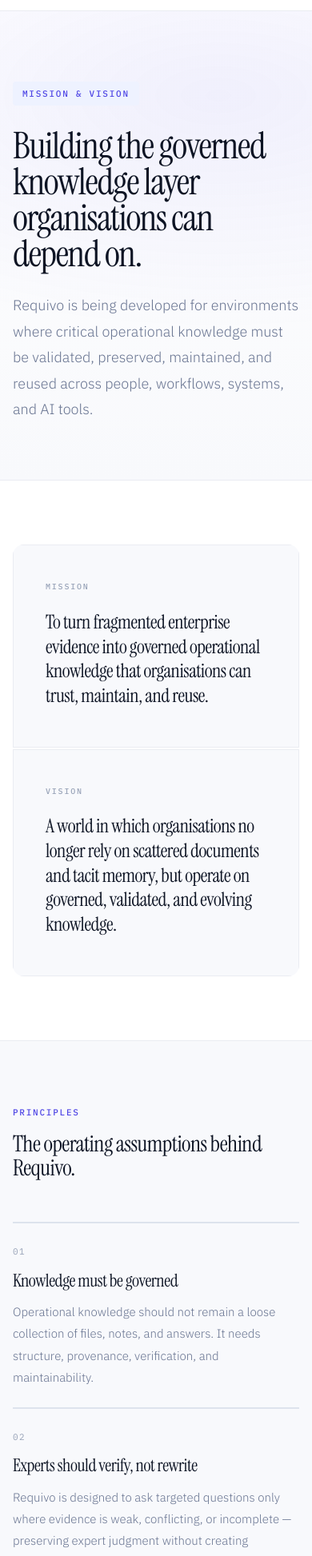
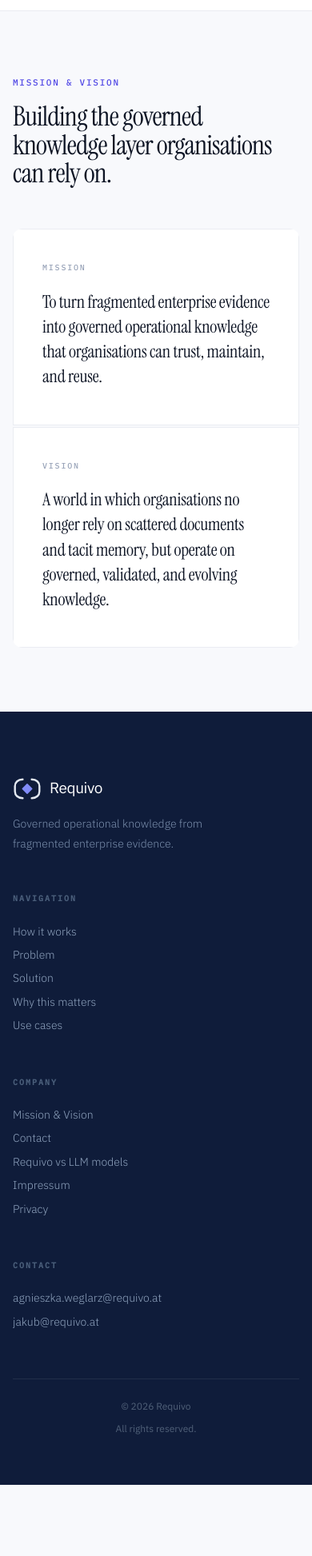
Before and after one commit to eicreadinessstudio/Tests, a plain HTML site: page mission-vision.html in a window 390 px wide. Shown: the part 51-1997 px from the top of the page at 80% size. After the commit the page ends 1908 px from the top, so only its background shows below. Drawn offline with Linux system fonts and the light colour scheme.

Commit message:
Update mission-vision.html with new structure and styles

```diff
--- a/mission.html
+++ b/mission-vision.html
@@ -3,50 +3,54 @@
 <head>
 <meta charset="UTF-8" />
 <meta name="viewport" content="width=device-width, initial-scale=1.0" />
-<title>Requivo — Mission & Vision</title>
+<title>Mission & Vision — Requivo</title>
 <link rel="icon" href="favicon.svg" />
 <link rel="preconnect" href="https://fonts.googleapis.com" />
 <link rel="preconnect" href="https://fonts.gstatic.com" crossorigin />
 <link href="https://fonts.googleapis.com/css2?family=Instrument+Serif:ital@0;1&family=IBM+Plex+Sans:ital,wght@0,300;0,400;0,500;0,600;1,300;1,400&family=IBM+Plex+Mono:wght@400;500&display=swap" rel="stylesheet" />
 
+<script>
+  document.documentElement.classList.add('js');
+</script>
+
 <style>
 :root {
-  --bg:          #ffffff;
-  --bg-off:      #f8f9fc;
-  --bg-deep:     #0f1c3a;
-  --line:        #dde3ed;
-  --line-soft:   #eaecf2;
-  --text:        #0d1424;
-  --text-soft:   #677390;
-  --text-dim:    #98a3b8;
-  --indigo:      #3730a3;
-  --indigo-mid:  #4f46e5;
-  --indigo-soft: #eef2ff;
-  --font-serif:  'Instrument Serif', Georgia, serif;
-  --font-sans:   'IBM Plex Sans', system-ui, sans-serif;
-  --font-mono:   'IBM Plex Mono', monospace;
-  --max:         1180px;
-  --ease:        cubic-bezier(.16,1,.3,1);
+  --bg: #ffffff;
+  --bg-off: #f8f9fc;
+  --bg-deep: #0f1c3a;
+  --line: #dde3ed;
+  --line-soft: #eaecf2;
+  --text: #0d1424;
+  --text-soft: #677390;
+  --text-dim: #98a3b8;
+  --indigo: #3730a3;
+  --indigo-mid: #4f46e5;
+  --font-serif: 'Instrument Serif', Georgia, serif;
+  --font-sans: 'IBM Plex Sans', system-ui, sans-serif;
+  --font-mono: 'IBM Plex Mono', monospace;
+  --max: 1180px;
+  --ease: cubic-bezier(.16,1,.3,1);
 }
 
 *, *::before, *::after { box-sizing: border-box; margin: 0; padding: 0; }
+
 html { scroll-behavior: smooth; }
 
 body {
   font-family: var(--font-sans);
-  background: var(--bg);
+  background: var(--bg-off);
   color: var(--text);
   line-height: 1.65;
   -webkit-font-smoothing: antialiased;
   -moz-osx-font-smoothing: grayscale;
   text-rendering: optimizeLegibility;
+  font-feature-settings: "kern" 1, "liga" 1, "calt" 1;
   overflow-x: hidden;
 }
 
 a { text-decoration: none; color: inherit; }
 .wrap { width: min(var(--max), calc(100% - 48px)); margin: 0 auto; }
 
-/* NAV */
 nav {
   position: sticky;
   top: 0;
@@ -54,6 +58,11 @@ nav {
   background: rgba(255,255,255,.92);
   backdrop-filter: blur(14px);
   border-bottom: 1px solid var(--line-soft);
+  transition: box-shadow .25s;
+}
+
+nav.raised {
+  box-shadow: 0 1px 0 var(--line-soft), 0 4px 24px rgba(55,48,163,.09);
 }
 
 .nav-inner {
@@ -64,16 +73,19 @@ nav {
   gap: 32px;
 }
 
-.logo {
+.logo,
+.footer-logo {
   display: flex;
   align-items: center;
   gap: 10px;
   font-family: var(--font-sans);
   font-size: 19px;
   font-weight: 400;
-  color: var(--text);
   letter-spacing: -.02em;
 }
+
+.logo { color: var(--text); }
+.footer-logo { color: #fff; }
 
 .nav-links {
   display: flex;
@@ -98,91 +110,17 @@ nav {
   border-radius: 6px;
   font-size: 13px !important;
   font-weight: 500 !important;
+  transition: background .18s, transform .18s !important;
 }
 
-/* PAGE */
-.hero-page {
-  padding: 120px 0 88px;
-  background:
-    radial-gradient(ellipse 900px 420px at 70% 18%, rgba(79,70,229,.08) 0%, transparent 70%),
-    linear-gradient(180deg, #ffffff 0%, #f8f9fc 100%);
-  border-bottom: 1px solid var(--line-soft);
+.nav-cta:hover {
+  background: #312e81 !important;
+  transform: translateY(-1px) !important;
 }
 
-.page-label {
-  display: inline-flex;
-  font-family: var(--font-mono);
-  font-size: 11px;
-  font-weight: 500;
-  letter-spacing: .16em;
-  text-transform: uppercase;
-  color: var(--indigo-mid);
-  background: var(--indigo-soft);
-  padding: 6px 12px;
-  border-radius: 4px;
-  margin-bottom: 28px;
-}
-
-.hero-page h1 {
-  font-family: var(--font-serif);
-  font-size: clamp(46px, 6vw, 84px);
-  font-weight: 400;
-  line-height: .98;
-  letter-spacing: -.03em;
-  color: var(--text);
-  max-width: 820px;
-  margin-bottom: 26px;
-}
-
-.hero-page p {
-  font-size: 18px;
-  line-height: 1.8;
-  color: var(--text-soft);
-  max-width: 680px;
-  font-weight: 300;
-}
-
-.mv-section {
-  padding: 104px 0;
-}
-
-.mv-grid {
-  display: grid;
-  grid-template-columns: 1fr 1fr;
-  gap: 2px;
-  border-radius: 14px;
-  overflow: hidden;
-}
-
-.mv-card {
-  background: var(--bg-off);
-  padding: 44px 40px 48px;
-  border: 1px solid var(--line-soft);
-}
-
-.mv-label {
-  font-family: var(--font-mono);
-  font-size: 10px;
-  font-weight: 500;
-  letter-spacing: .18em;
-  text-transform: uppercase;
-  color: var(--text-dim);
-  margin-bottom: 20px;
-}
-
-.mv-card p {
-  font-family: var(--font-serif);
-  font-size: clamp(24px, 3vw, 36px);
-  line-height: 1.28;
-  letter-spacing: -.02em;
-  color: var(--text);
-  max-width: 560px;
-}
-
-.principles {
-  padding: 104px 0;
-  background: var(--bg-off);
-  border-top: 1px solid var(--line-soft);
+.page {
+  min-height: 72vh;
+  padding: 112px 0;
 }
 
 .section-label {
@@ -197,66 +135,73 @@ nav {
 
 .section-title {
   font-family: var(--font-serif);
-  font-size: clamp(28px, 3.4vw, 46px);
+  font-size: clamp(34px, 4.4vw, 58px);
   font-weight: 400;
-  line-height: 1.08;
-  letter-spacing: -.02em;
+  line-height: 1.04;
+  letter-spacing: -.025em;
   color: var(--text);
   margin-bottom: 52px;
-  max-width: 820px;
+  max-width: 900px;
 }
 
-.principle-grid {
+/* Mission / Vision cards preserved as elegant cards */
+.mv-grid {
   display: grid;
-  grid-template-columns: repeat(3, 1fr);
-  gap: 24px;
+  grid-template-columns: 1fr 1fr;
+  gap: 2px;
+  border-radius: 12px;
+  overflow: hidden;
 }
 
-.principle-card {
-  border-top: 2px solid var(--line);
-  padding: 26px 0 0;
+.mv-card {
+  background: var(--bg);
+  padding: 40px 36px 44px;
+  border: 1px solid var(--line-soft);
+  position: relative;
+  overflow: hidden;
+  transition: box-shadow .22s var(--ease), transform .22s var(--ease);
 }
 
-.principle-num {
-  font-family: var(--font-mono);
-  font-size: 11px;
-  letter-spacing: .12em;
-  color: var(--text-dim);
-  margin-bottom: 14px;
+.mv-card::before {
+  content: '';
+  position: absolute;
+  top: -1px;
+  left: 0;
+  width: 0;
+  height: 2px;
+  background: var(--indigo-mid);
+  transition: width .55s var(--ease);
 }
 
-.principle-card h3 {
+.mv-card:hover {
+  transform: translateY(-2px);
+  box-shadow: 0 4px 24px rgba(55,48,163,.07);
+}
+
+.mv-card:hover::before { width: 100%; }
+
+.mv-label {
+  font-family: var(--font-mono);
+  font-size: 10px;
+  font-weight: 500;
+  letter-spacing: .18em;
+  text-transform: uppercase;
+  color: var(--text-dim);
+  margin-bottom: 18px;
+}
+
+.mv-card p {
   font-family: var(--font-serif);
   font-size: 22px;
-  font-weight: 400;
-  letter-spacing: -.02em;
-  line-height: 1.2;
+  line-height: 1.42;
+  letter-spacing: -.01em;
   color: var(--text);
-  margin-bottom: 12px;
+  max-width: 480px;
 }
 
-.principle-card p {
-  font-size: 15px;
-  line-height: 1.82;
-  color: var(--text-soft);
-  font-weight: 300;
-}
-
-/* FOOTER */
 footer {
   background: var(--bg-deep);
   padding: 80px 0 60px;
-}
-
-.footer-logo {
-  display: flex;
-  align-items: center;
-  gap: 10px;
-  font-family: var(--font-sans);
-  font-size: 19px;
-  font-weight: 400;
-  color: #fff;
-  letter-spacing: -.02em;
 }
 
 .footer-grid {
@@ -312,26 +257,30 @@ footer {
   align-items: center;
 }
 
-@media (max-width: 900px) {
-  .nav-links { display: none; }
-  .mv-grid,
-  .principle-grid,
-  .footer-grid {
-    grid-template-columns: 1fr;
+.reveal {
+  opacity: 1;
+  transform: none;
+  transition: opacity .65s var(--ease), transform .65s var(--ease);
 }
 
-  .hero-page {
-    padding: 88px 0 72px;
+.js .reveal {
+  opacity: 0;
+  transform: translateY(22px);
 }
 
-  .mv-section,
-  .principles {
-    padding: 80px 0;
+.js .reveal.in {
+  opacity: 1;
+  transform: none;
 }
-}
+
+.d1 { transition-delay: .08s; }
 
 @media (max-width: 768px) {
   .wrap { width: calc(100% - 32px); }
+  .nav-links { display: none; }
+  .page { padding: 80px 0; }
+  .mv-grid { grid-template-columns: 1fr; }
+  .footer-grid { grid-template-columns: 1fr; }
   .footer-bottom { flex-direction: column; gap: 8px; }
 }
 </style>
@@ -339,9 +288,9 @@ footer {
 
 <body>
 
-<nav>
+<nav id="nav">
   <div class="wrap nav-inner">
-    <a href="index.html" class="logo" aria-label="Requivo home">
+    <a href="index.html#top" class="logo" aria-label="Requivo home">
       <svg viewBox="0 0 44 36" width="36" height="29" fill="none" xmlns="http://www.w3.org/2000/svg" aria-hidden="true">
         <path d="M15 3.5 C7.5 3.5,3 8,3 14 L3 22 C3 28,7.5 32.5,15 32.5" stroke="#2c2a7a" stroke-width="3" stroke-linecap="round" fill="none"/>
         <path d="M29 3.5 C36.5 3.5,41 8,41 14 L41 22 C41 28,36.5 32.5,29 32.5" stroke="#2c2a7a" stroke-width="3" stroke-linecap="round" fill="none"/>
@@ -351,6 +300,7 @@ footer {
     </a>
 
     <div class="nav-links">
+      <a href="index.html#how-it-works">How it works</a>
       <a href="index.html#problem">Problem</a>
       <a href="index.html#solution">Solution</a>
       <a href="index.html#why">Why this matters</a>
@@ -360,64 +310,30 @@ footer {
   </div>
 </nav>
 
-<main>
-  <section class="hero-page">
+<main class="page">
   <div class="wrap">
-      <div class="page-label">Mission &amp; Vision</div>
-      <h1>Building the governed knowledge layer organisations can depend on.</h1>
-      <p>Requivo is being developed for environments where critical operational knowledge must be validated, preserved, maintained, and reused across people, workflows, systems, and AI tools.</p>
-    </div>
-  </section>
+    <div class="section-label reveal">Mission &amp; Vision</div>
+    <h1 class="section-title reveal d1">Building the governed knowledge layer organisations can rely on.</h1>
 
-  <section class="mv-section">
-    <div class="wrap">
     <div class="mv-grid">
-        <div class="mv-card">
+      <div class="mv-card reveal">
         <div class="mv-label">Mission</div>
         <p>To turn fragmented enterprise evidence into governed operational knowledge that organisations can trust, maintain, and reuse.</p>
       </div>
 
-        <div class="mv-card">
+      <div class="mv-card reveal d1">
         <div class="mv-label">Vision</div>
         <p>A world in which organisations no longer rely on scattered documents and tacit memory, but operate on governed, validated, and evolving knowledge.</p>
       </div>
     </div>
   </div>
-  </section>
-
-  <section class="principles">
-    <div class="wrap">
-      <div class="section-label">Principles</div>
-      <div class="section-title">The operating assumptions behind Requivo.</div>
-
-      <div class="principle-grid">
-        <div class="principle-card">
-          <div class="principle-num">01</div>
-          <h3>Knowledge must be governed</h3>
-          <p>Operational knowledge should not remain a loose collection of files, notes, and answers. It needs structure, provenance, verification, and maintainability.</p>
-        </div>
-
-        <div class="principle-card">
-          <div class="principle-num">02</div>
-          <h3>Experts should verify, not rewrite</h3>
-          <p>Requivo is designed to ask targeted questions only where evidence is weak, conflicting, or incomplete — preserving expert judgment without creating unnecessary documentation work.</p>
-        </div>
-
-        <div class="principle-card">
-          <div class="principle-num">03</div>
-          <h3>Reusable knowledge compounds</h3>
-          <p>Once knowledge is validated and governed, it can support many downstream workflows: writing, management, verification, onboarding, compliance, and AI grounding.</p>
-        </div>
-      </div>
-    </div>
-  </section>
 </main>
 
 <footer>
   <div class="wrap">
     <div class="footer-grid">
       <div class="footer-brand">
-        <a href="index.html" class="footer-logo" aria-label="Requivo home">
+        <a href="index.html#top" class="footer-logo" aria-label="Requivo home">
           <svg viewBox="0 0 44 36" width="36" height="29" fill="none" xmlns="http://www.w3.org/2000/svg" aria-hidden="true">
             <path d="M15 3.5 C7.5 3.5,3 8,3 14 L3 22 C3 28,7.5 32.5,15 32.5" stroke="#e2e8f0" stroke-width="3" stroke-linecap="round" fill="none"/>
             <path d="M29 3.5 C36.5 3.5,41 8,41 14 L41 22 C41 28,36.5 32.5,29 32.5" stroke="#e2e8f0" stroke-width="3" stroke-linecap="round" fill="none"/>
@@ -425,7 +341,6 @@ footer {
           </svg>
           Requivo
         </a>
-
         <p>Governed operational knowledge from fragmented enterprise evidence.</p>
       </div>
 
@@ -440,7 +355,7 @@ footer {
 
       <div class="footer-col">
         <h4>Company</h4>
-        <a href="mission.html">Mission &amp; Vision</a>
+        <a href="mission-vision.html">Mission &amp; Vision</a>
         <a href="index.html#contact">Contact</a>
         <a href="requivo-vs-llm.html">Requivo vs LLM models</a>
         <a href="impressum.html">Impressum</a>
@@ -461,5 +376,41 @@ footer {
   </div>
 </footer>
 
+<script>
+document.addEventListener('DOMContentLoaded', function () {
+  const nav = document.getElementById('nav');
+  const reveals = document.querySelectorAll('.reveal');
+
+  function updateNav() {
+    if (window.scrollY > 8) {
+      nav.classList.add('raised');
+    } else {
+      nav.classList.remove('raised');
+    }
+  }
+
+  updateNav();
+  window.addEventListener('scroll', updateNav, { passive: true });
+
+  if (!('IntersectionObserver' in window)) {
+    reveals.forEach(el => el.classList.add('in'));
+  } else {
+    const observer = new IntersectionObserver((entries, obs) => {
+      entries.forEach(entry => {
+        if (entry.isIntersecting) {
+          entry.target.classList.add('in');
+          obs.unobserve(entry.target);
+        }
+      });
+    }, {
+      threshold: 0.12,
+      rootMargin: '0px 0px -40px 0px'
+    });
+
+    reveals.forEach(el => observer.observe(el));
+  }
+});
+</script>
+
 </body>
 </html>
```
Lines whose indentation alone changed are shown as unchanged.
